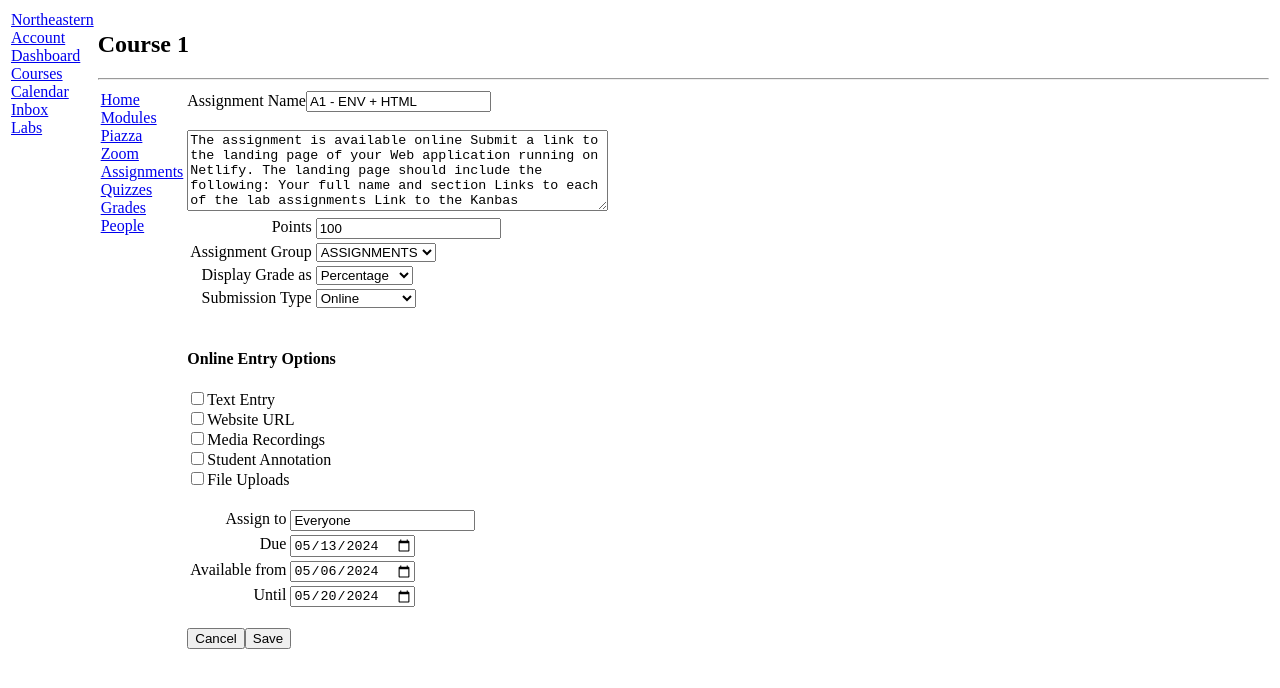
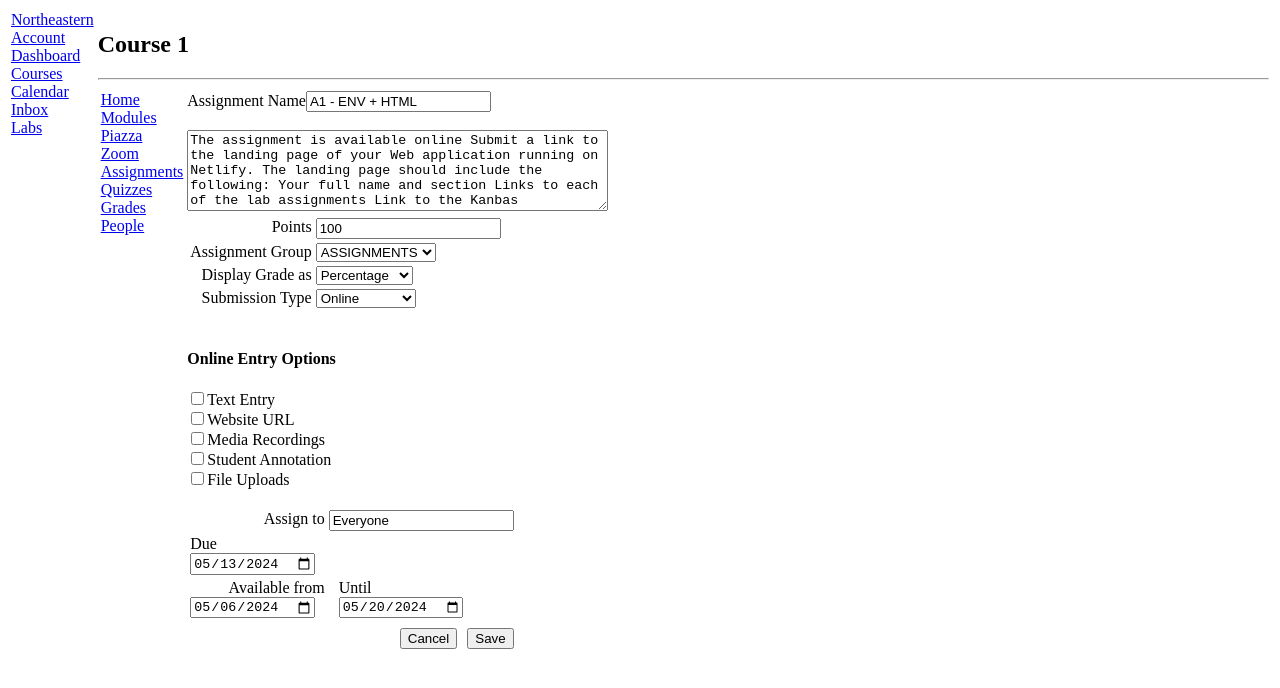
Before and after one commit to Malav2002/kambaz-next-js, a Next.js app: page /Courses/1/Assignments/1 in a window 1280 px wide. Shown: the top 688 px of the page. Built offline with nearby package versions, Linux system fonts and the light colour scheme.

Commit message:
ui correction

```diff
--- a/src/app/(Kambaz)/Courses/[cid]/Assignments/[aid]/page.tsx
+++ b/src/app/(Kambaz)/Courses/[cid]/Assignments/[aid]/page.tsx
@@ -93,37 +93,31 @@ export default function AssignmentEditor() {
           </tr>
 
           <tr>
-            <td align="right" valign="top">
+            <td align="left" valign="top">
               <label htmlFor="wd-due-date">Due</label>
-            </td>
-            <td>
+              <br />
               <input type="date" id="wd-due-date" defaultValue="2024-05-13" />
             </td>
           </tr>
 
           <tr>
             <td align="right" valign="top">
-              <label htmlFor="wd-available-from">Available from</label>
+              <label htmlFor="wd-available-from" >Available from</label>
+              <br/>
+              <input type="date" id="wd-available-from" defaultValue="2024-05-06" style={{marginRight: "10px"}} />
             </td>
             <td>
-              <input type="date" id="wd-available-from" defaultValue="2024-05-06" />
-            </td>
-          </tr>
-
-          <tr>
-            <td align="right" valign="top">
-              <label htmlFor="wd-available-until">Until</label>
-            </td>
-            <td>
-              <input type="date" id="wd-available-until" defaultValue="2024-05-20" />
+              <label htmlFor="wd-available-until" style={{marginLeft: "10px"}}>Until</label>
+              <br/>
+              <input type="date" id="wd-available-until" defaultValue="2024-05-20" style={{marginLeft: "10px"}} />
+              <div style={{textAlign: "right", marginTop: "10px"}}>
+                <button>Cancel</button>
+                <button style={{marginLeft: "10px"}}>Save</button>
+              </div>
             </td>
           </tr>
         </tbody>
       </table>
-
-      <br />
-      <button>Cancel</button>
-      <button>Save</button>
     </div>
   );
 }
--- a/src/app/(Kambaz)/Courses/[cid]/Assignments/page.tsx
+++ b/src/app/(Kambaz)/Courses/[cid]/Assignments/page.tsx
@@ -17,7 +17,7 @@ export default function Assignments() {
             A1 - ENV + HTML
           </Link>
           <br />
-          Multiple Modules | Not available until May 6 at 12:00am |<br />
+          Multiple Modules | <strong>Not available until</strong> May 6 at 12:00am |<br />
           <strong>Due</strong> May 13 at 11:59pm | 100 pts
         </li>
 
@@ -26,7 +26,7 @@ export default function Assignments() {
             A2 - CSS + BOOTSTRAP
           </Link>
           <br />
-          Multiple Modules | Not available until May 13 at 12:00am |<br />
+          Multiple Modules | <strong>Not available until</strong> May 13 at 12:00am |<br />
           <strong>Due</strong> May 20 at 11:59pm | 100 pts
         </li>
 
@@ -35,7 +35,7 @@ export default function Assignments() {
             A3 - JAVASCRIPT + REACT
           </Link>
           <br />
-          Multiple Modules | Not available until May 20 at 12:00am |<br />
+          Multiple Modules | <strong>Not available until</strong> May 20 at 12:00am |<br />
           <strong>Due</strong> May 27 at 11:59pm | 100 pts
         </li>
       </ul>
```
